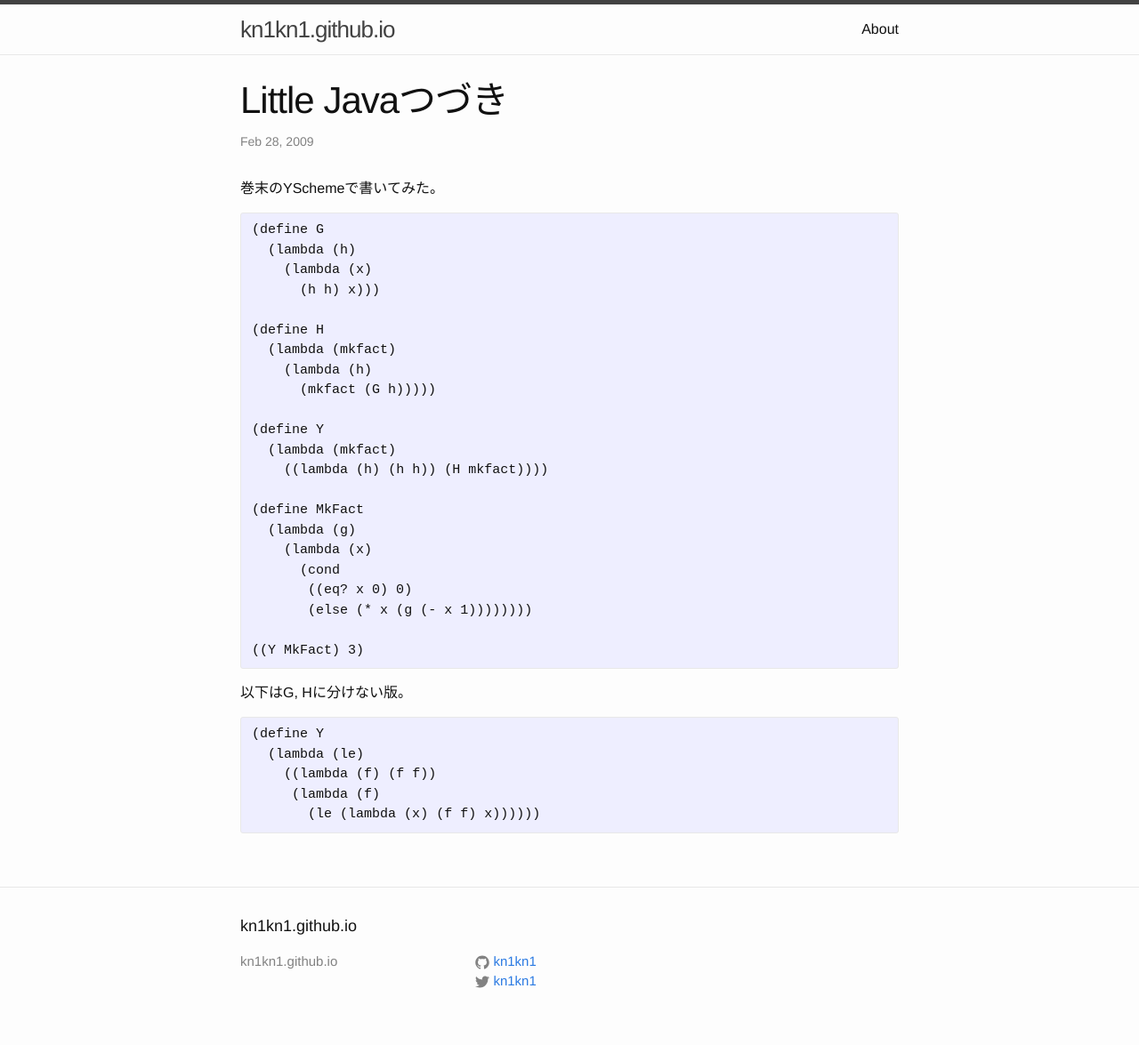
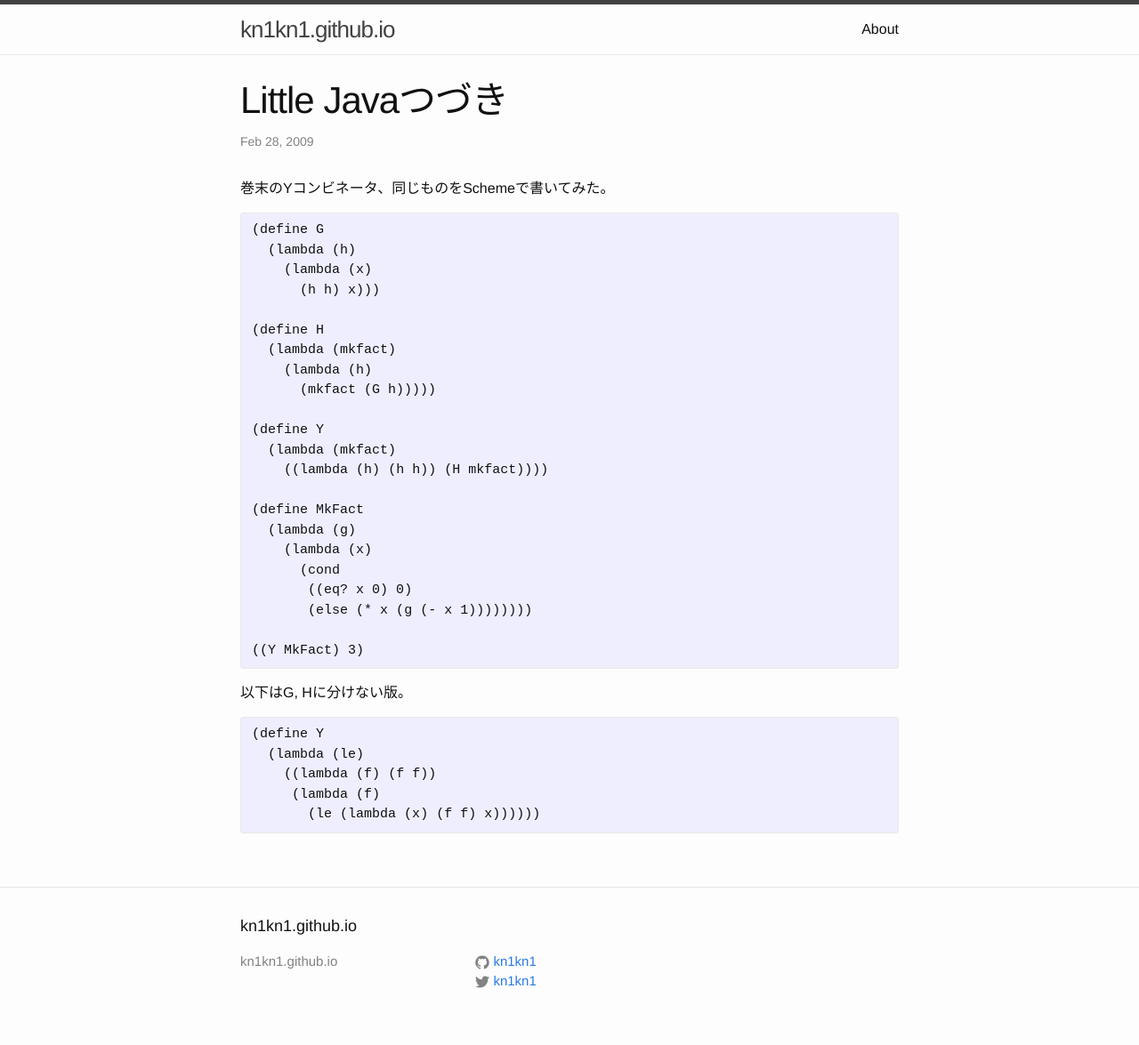
Before and after one commit to kn1kn1/kn1kn1.github.io, a Jekyll site: the page built from _posts/2009-02-28-little-javaつづき.html, in a window 1280 px wide. Shown: the whole page at 89% size. Built offline with Jekyll 4.4.1, drawn with Linux system fonts in a browser that asks for light colours.

Commit message:
Revert some removed words

```diff
--- a/_posts/2009-02-28-little-javaつづき.html
+++ b/_posts/2009-02-28-little-javaつづき.html
@@ -3,7 +3,7 @@ layout: post
 title: Little Javaつづき
 ---
 
-<p>巻末のYSchemeで書いてみた。</p>
+<p>巻末のYコンビネータ、同じものをSchemeで書いてみた。</p>
 <pre class="code lang-scheme" data-lang="scheme" data-unlink><span class="synSpecial">(</span><span class="synStatement">define</span> G
   <span class="synSpecial">(</span><span class="synStatement">lambda</span> <span class="synSpecial">(</span>h<span class="synSpecial">)</span>
     <span class="synSpecial">(</span><span class="synStatement">lambda</span> <span class="synSpecial">(</span>x<span class="synSpecial">)</span>
```
